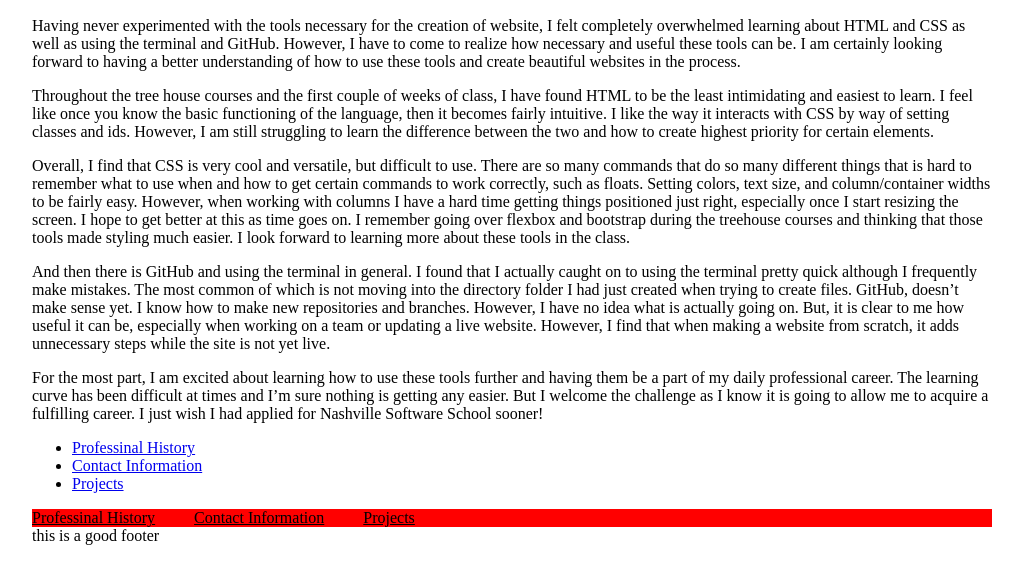
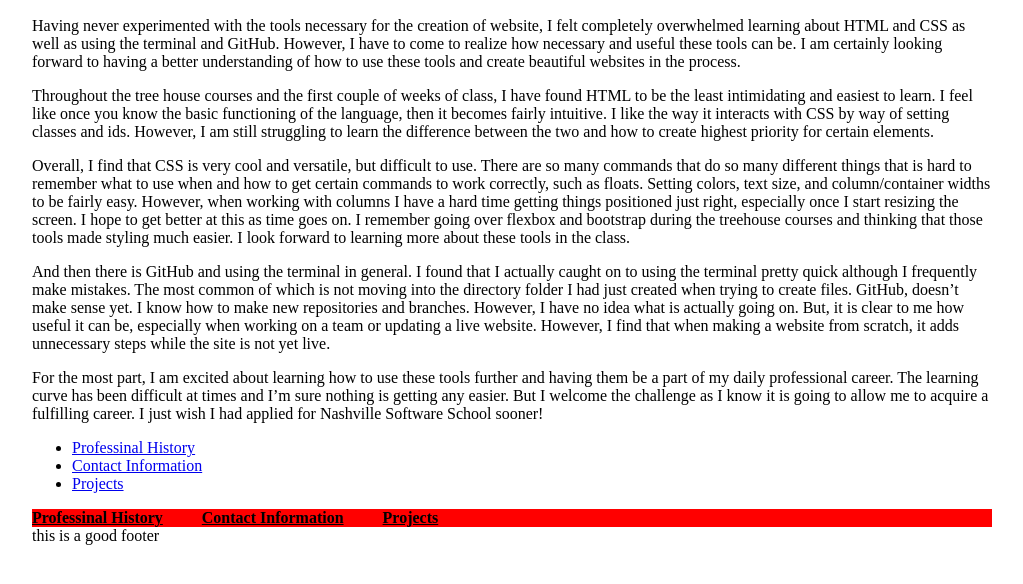
Before and after one commit to leotaylor/leotaylor.github.io, a plain HTML site: page index.html in a window 1280 px wide. Shown: the part 188-772 px from the top of the page, without its empty margins (68-1091 px from the left). Drawn offline with Linux system fonts and the light colour scheme.

Commit message:
fixed css, hopefully

```diff
--- a/main.css
+++ b/main.css
@@ -10,7 +10,7 @@
     color: black;
     text-align: center;
     font-size: 16px;
-    font-weigth: bold;
+    font-weight: bold;
     margin-right: 35px;
 }
 
```
